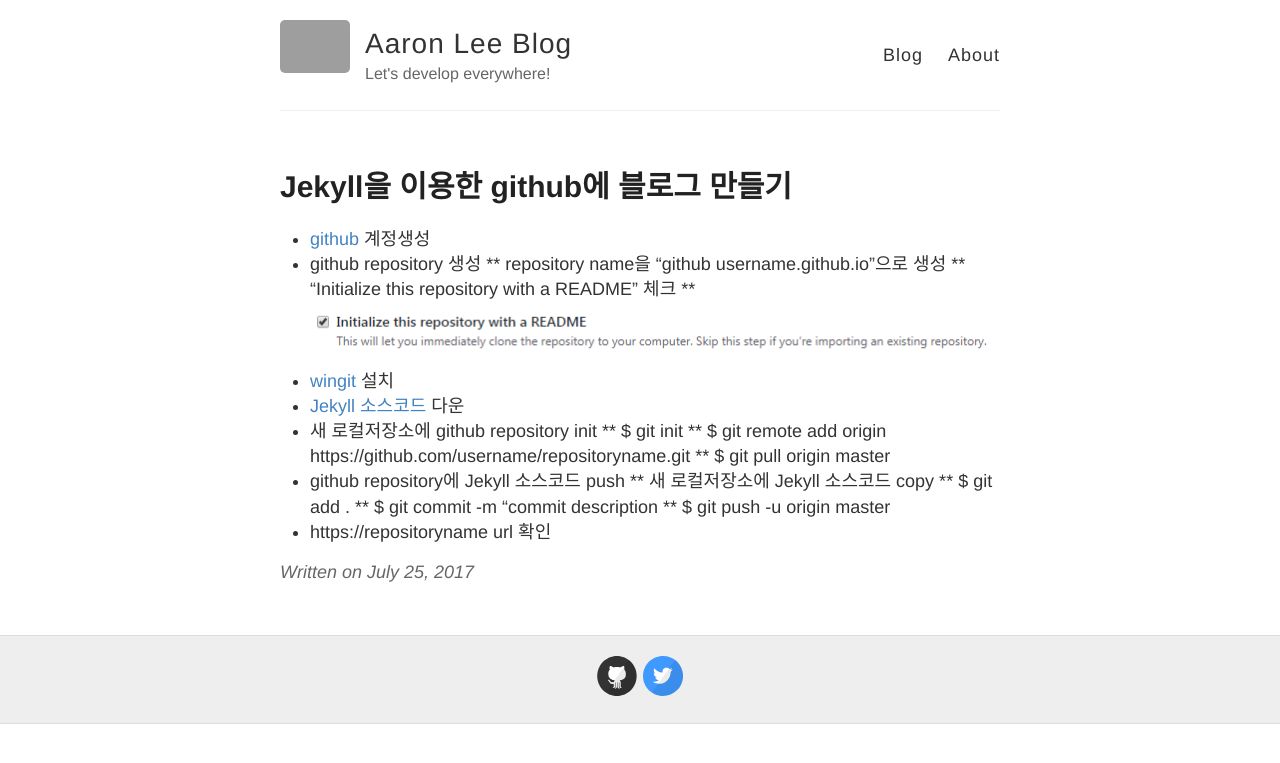
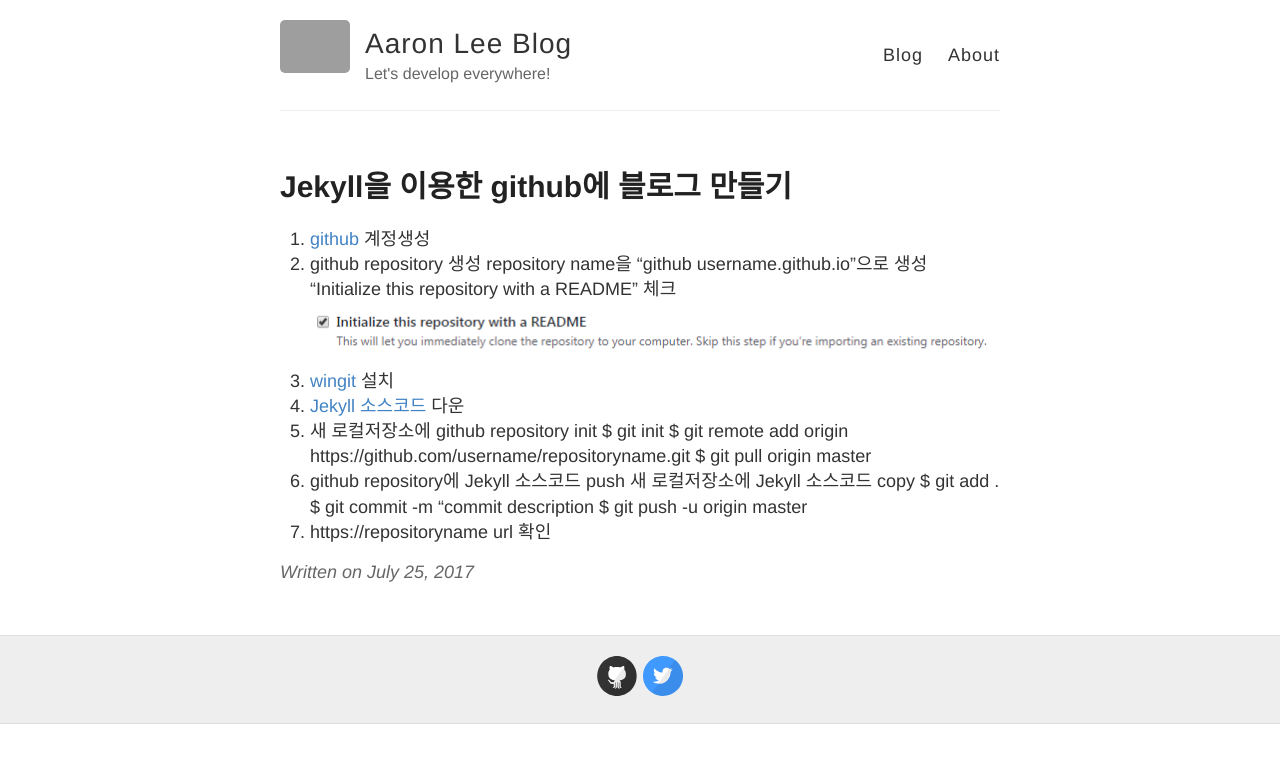
Before and after one commit to aaronleedev/aaronleedev.github.io, a Jekyll site: the page built from _posts/2017-07-25-github-jekyll.md, in a window 1280 px wide. Shown: the top 763 px of the page. Built offline with Jekyll 4.4.1, drawn with Linux system fonts in a browser that asks for light colours; some of the changed lines change nothing that is shown; grey boxes are pictures that could not be loaded.

Commit message:
modified blog post

```diff
--- a/_posts/2017-07-25-github-jekyll.md
+++ b/_posts/2017-07-25-github-jekyll.md
@@ -3,20 +3,20 @@
 title: Jekyll을 이용한 github에 블로그 만들기
 ---
 
-* [github](https://github.com/) 계정생성
-* github repository 생성
-** repository name을 "github username.github.io"으로 생성
-** "Initialize this repository with a README" 체크
-** ![_config.yml]({{ site.baseurl }}/images/2017-07-25-github-jekyll-01.png)
-* [wingit](https://git-scm.com/download/win) 설치
-* [Jekyll 소스코드](https://github.com/barryclark/jekyll-now) 다운
-* 새 로컬저장소에 github repository init
-** $ git init
-** $ git remote add origin https://github.com/username/repositoryname.git
-** $ git pull origin master
-* github repository에 Jekyll 소스코드 push
-** 새 로컬저장소에 Jekyll 소스코드 copy
-** $ git add .
-** $ git commit -m "commit description
-** $ git push -u origin master
-* https://repositoryname url 확인
+1. [github](https://github.com/) 계정생성
+2. github repository 생성
+ repository name을 "github username.github.io"으로 생성
+ "Initialize this repository with a README" 체크
+ ![_config.yml]({{ site.baseurl }}/images/2017-07-25-github-jekyll-01.png)
+3. [wingit](https://git-scm.com/download/win) 설치
+4. [Jekyll 소스코드](https://github.com/barryclark/jekyll-now) 다운
+5. 새 로컬저장소에 github repository init
+ $ git init
+ $ git remote add origin https://github.com/username/repositoryname.git
+ $ git pull origin master
+6. github repository에 Jekyll 소스코드 push
+ 새 로컬저장소에 Jekyll 소스코드 copy
+ $ git add .
+ $ git commit -m "commit description
+ $ git push -u origin master
+7. https://repositoryname url 확인
```
